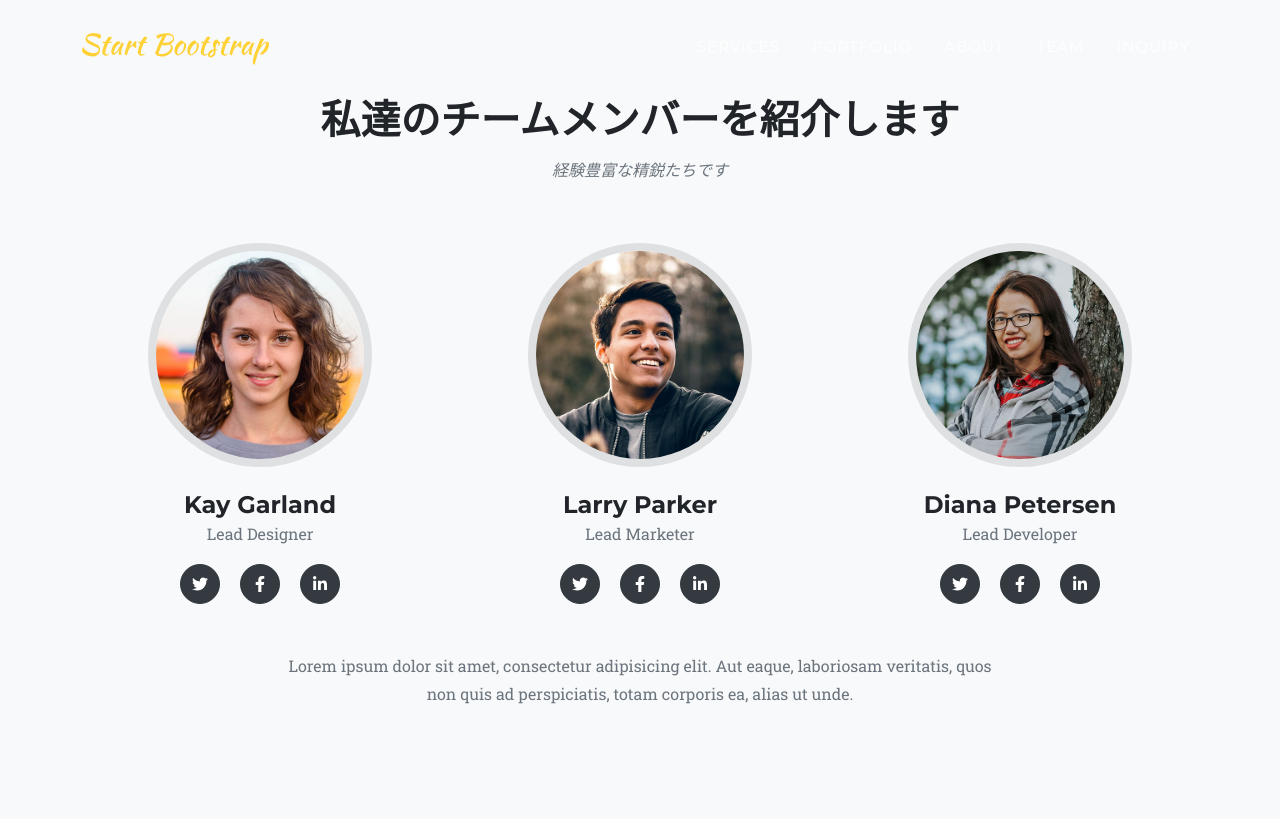
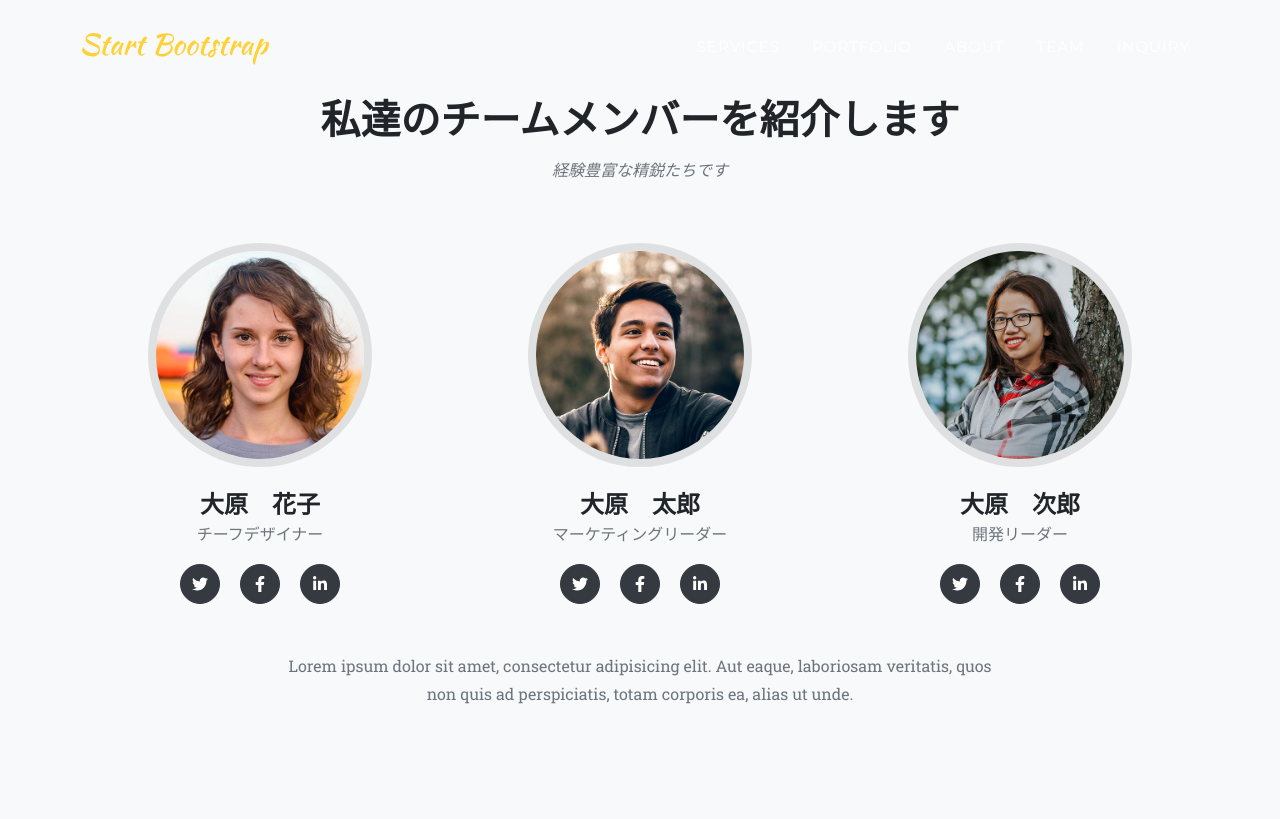
Before and after one commit to shumpei-kayano/agency, a Django app: page /team in a window 1280 px wide. Shown: the top 819 px of the page. Run offline with Django 3.2, Linux system fonts and the light colour scheme; some libraries are stand-ins or nearby versions.

Commit message:
デザインを微調整

```diff
--- a/agency/templates/team.html
+++ b/agency/templates/team.html
@@ -15,8 +15,8 @@
                     <div class="col-lg-4">
                         <div class="team-member">
                             <img class="mx-auto rounded-circle" src="{% static 'assets/img/team/1.jpg'%}" alt="..." />
-                            <h4>Kay Garland</h4>
-                            <p class="text-muted">Lead Designer</p>
+                            <h4>大原　花子</h4>
+                            <p class="text-muted">チーフデザイナー</p>
                             <a class="btn btn-dark btn-social mx-2" href="#!"><i class="fab fa-twitter"></i></a>
                             <a class="btn btn-dark btn-social mx-2" href="#!"><i class="fab fa-facebook-f"></i></a>
                             <a class="btn btn-dark btn-social mx-2" href="#!"><i class="fab fa-linkedin-in"></i></a>
@@ -25,8 +25,8 @@
                     <div class="col-lg-4">
                         <div class="team-member">
                             <img class="mx-auto rounded-circle" src="{% static 'assets/img/team/2.jpg'%}" alt="..." />
-                            <h4>Larry Parker</h4>
-                            <p class="text-muted">Lead Marketer</p>
+                            <h4>大原　太郎</h4>
+                            <p class="text-muted">マーケティングリーダー</p>
                             <a class="btn btn-dark btn-social mx-2" href="#!"><i class="fab fa-twitter"></i></a>
                             <a class="btn btn-dark btn-social mx-2" href="#!"><i class="fab fa-facebook-f"></i></a>
                             <a class="btn btn-dark btn-social mx-2" href="#!"><i class="fab fa-linkedin-in"></i></a>
@@ -35,8 +35,8 @@
                     <div class="col-lg-4">
                         <div class="team-member">
                             <img class="mx-auto rounded-circle" src="{% static 'assets/img/team/3.jpg'%}" alt="..." />
-                            <h4>Diana Petersen</h4>
-                            <p class="text-muted">Lead Developer</p>
+                            <h4>大原　次郎</h4>
+                            <p class="text-muted">開発リーダー</p>
                             <a class="btn btn-dark btn-social mx-2" href="#!"><i class="fab fa-twitter"></i></a>
                             <a class="btn btn-dark btn-social mx-2" href="#!"><i class="fab fa-facebook-f"></i></a>
                             <a class="btn btn-dark btn-social mx-2" href="#!"><i class="fab fa-linkedin-in"></i></a>
```
Also changed, not shown: agency/templates/services.html (+4 -4 lines).
